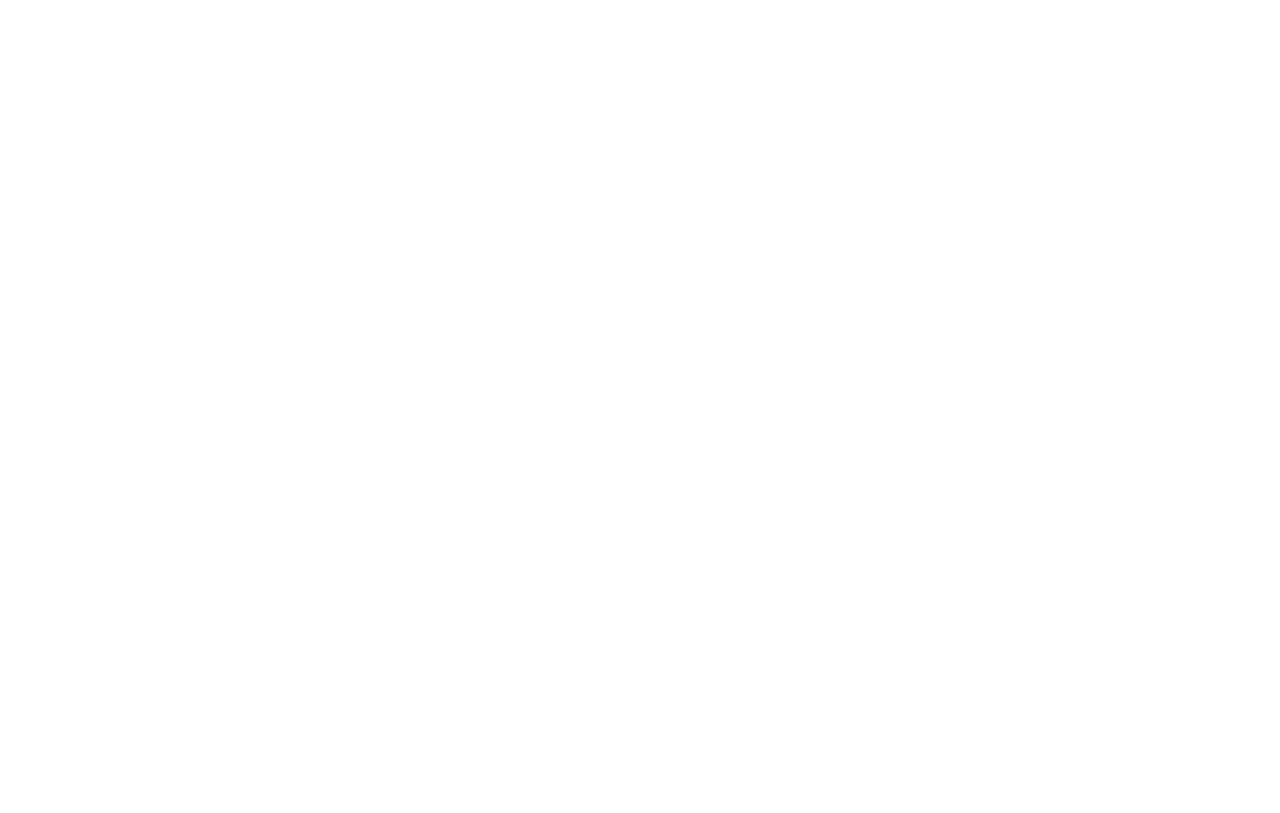
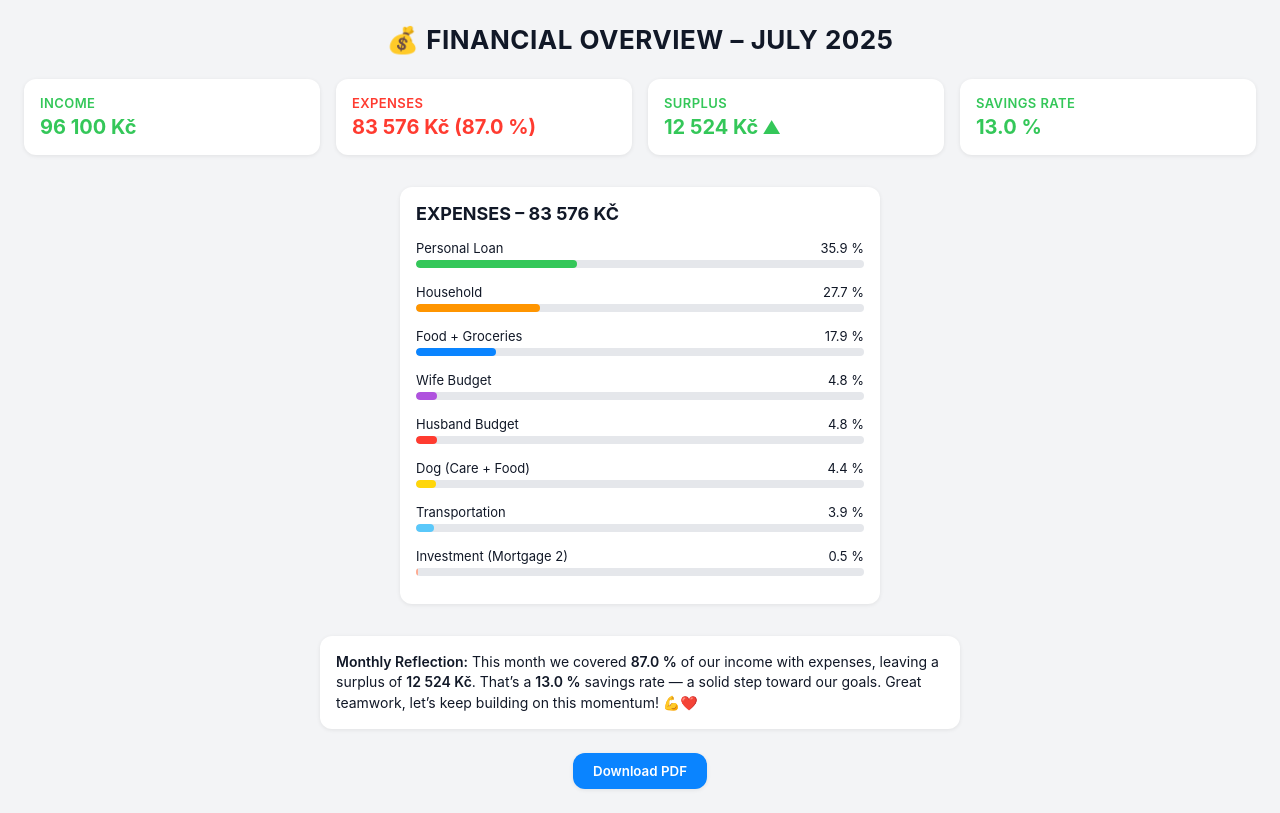
Before and after one commit to Tomikoravec911/budget-report, a plain HTML site: page index.html in a window 1280 px wide. Drawn offline with Linux system fonts and the light colour scheme.

Commit message:
Update index.html

```diff
--- a/index.html
+++ b/index.html
@@ -10,3 +10,103 @@
       --white: #fff;
       --text: #111827;
       --muted: #6b7280;
+      --shadow: 0 1px 4px rgba(0,0,0,.08);
+      --radius: 12px;
+      --green: #34c759;
+      --red: #ff3b30;
+      --orange: #ff9500;
+      --blue: #0a84ff;
+      --purple: #af52de;
+      --yellow: #ffd60a;
+      --cyan: #5ac8fa;
+      --peach: #ffab91;
+      --grey: #b0bec5;
+    }
+    * { box-sizing: border-box; margin: 0; padding: 0; font-family: -apple-system, BlinkMacSystemFont, 'Segoe UI', Roboto, Helvetica, Arial, sans-serif; }
+    body { background: var(--bg); color: var(--text); padding: 24px; }
+    h1 { text-align: center; font-size: 26px; font-weight: 700; margin-bottom: 24px; letter-spacing: .5px; text-transform: uppercase; display: flex; justify-content: center; align-items: center; gap: 8px; }
+    .grid { display: grid; gap: 16px; grid-template-columns: repeat(auto-fit, minmax(200px, 1fr)); margin-bottom: 32px; }
+    .card { background: var(--white); padding: 16px; border-radius: var(--radius); box-shadow: var(--shadow); display: flex; flex-direction: column; gap: 4px; }
+    .label { font-size: 13px; color: var(--muted); text-transform: uppercase; font-weight: 600; letter-spacing: .4px; }
+    .value { font-size: 20px; font-weight: 700; display: flex; align-items: center; gap: 4px; }
+    .detail { display: block; max-width: 480px; margin: 0 auto; }
+    .row { margin-bottom: 12px; }
+    .row-head { display: flex; justify-content: space-between; font-size: 13px; margin-bottom: 4px; text-transform: capitalize; }
+    .bar-wrap { height: 8px; background: #e5e7eb; border-radius: 4px; overflow: hidden; }
+    .bar { height: 100%; border-radius: 4px; }
+    .note-card { background: var(--white); padding: 16px; border-radius: var(--radius); box-shadow: var(--shadow); max-width: 640px; margin: 32px auto 0; font-size: 14px; line-height: 1.45; color: var(--text); }
+    .note-card strong { font-weight: 600; }
+    .download { display: block; margin: 24px auto 0; text-align: center; }
+    button { padding: 10px 20px; border: none; background: var(--blue); color: white; font-weight: 600; border-radius: var(--radius); cursor: pointer; box-shadow: var(--shadow); }
+  </style>
+</head>
+<body>
+  <h1>💰 FINANCIAL OVERVIEW – JULY 2025</h1>
+  <div class="grid" id="summary"></div>
+  <div class="detail">
+    <div class="card" id="expenses"></div>
+  </div>
+  <div class="note-card" id="note"></div>
+  <div class="download"><button onclick="downloadPDF()">Download PDF</button></div>
+
+  <script src="https://cdnjs.cloudflare.com/ajax/libs/html2pdf.js/0.10.1/html2pdf.bundle.min.js"></script>
+  <script>
+    const incomeData = [
+      { name: 'BJJ (Gym)', amount: 1000 },
+      { name: 'Full‑time (Gen)', amount: 71000 },
+      { name: 'Side Hustle (Apartments)', amount: 24100 },
+    ];
+    const expenseData = [
+      { name: 'Household', amount: 23176 },
+      { name: 'Food + Groceries', amount: 15000 },
+      { name: 'Personal Loan', amount: 30000 },
+      { name: 'Wife Budget', amount: 4000 },
+      { name: 'Husband Budget', amount: 4000 },
+      { name: 'Dog (Care + Food)', amount: 3700 },
+      { name: 'Transportation', amount: 3300 },
+      { name: 'Investment (Mortgage 2)', amount: 400 },
+    ];
+    const COLORS = ['var(--green)','var(--orange)','var(--blue)','var(--purple)','var(--red)','var(--yellow)','var(--cyan)','var(--peach)','var(--grey)'];
+    const fmt = n => n.toLocaleString('cs-CZ') + ' Kč';
+
+    const totalIncome = incomeData.reduce((s,i)=>s+i.amount,0);
+    const totalExpenses = expenseData.reduce((s,i)=>s+i.amount,0);
+    const surplus = totalIncome - totalExpenses;
+    const savingsRate = totalIncome === 0 ? 0 : (surplus/totalIncome)*100;
+    const expensesPct = totalIncome === 0 ? 0 : (totalExpenses/totalIncome)*100;
+
+    const arrowSymbol = surplus >= 0 ? '▲' : '▼';
+    const arrowColor = surplus >= 0 ? 'var(--green)' : 'var(--red)';
+
+    const summary = [
+      { label:'INCOME', value: fmt(totalIncome), color:'var(--green)' },
+      { label:'EXPENSES', value: `${fmt(totalExpenses)} (${expensesPct.toFixed(1)} %)`, color:'var(--red)' },
+      { label: surplus >=0 ? 'SURPLUS' : 'DEFICIT', value: `${fmt(surplus)} <span style="color:${arrowColor};font-size:18px;">${arrowSymbol}</span>`, color: arrowColor },
+      { label:'SAVINGS RATE', value: `${savingsRate.toFixed(1)} %`, color: arrowColor },
+    ];
+    const summaryEl = document.getElementById('summary');
+    summary.forEach(c => {
+      const card = document.createElement('div'); card.className = 'card';
+      card.innerHTML = `<span class="label" style="color:${c.color};">${c.label}</span><span class="value" style="color:${c.color};">${c.value}</span>`;
+      summaryEl.appendChild(card);
+    });
+
+    const expenseEl = document.getElementById('expenses');
+    expenseEl.innerHTML = `<h2 style="margin:0 0 12px;font-size:18px;text-transform:uppercase;">Expenses – ${fmt(totalExpenses)}</h2>`;
+    expenseData.sort((a,b)=>b.amount-a.amount).forEach((row,i)=>{
+      const pct=(row.amount/totalExpenses)*100;
+      const div=document.createElement('div');div.className='row';
+      div.innerHTML=`<div class='row-head'><span>${row.name}</span><span>${pct.toFixed(1)} %</span></div><div class='bar-wrap'><div class='bar' style='background:${COLORS[i%COLORS.length]};width:${pct}%'></div></div>`;
+      expenseEl.appendChild(div);
+    });
+
+    const note = document.getElementById('note');
+    note.innerHTML = `<strong>Monthly Reflection:</strong> This month we covered <strong>${expensesPct.toFixed(1)} %</strong> of our income with expenses, leaving a surplus of <strong>${fmt(surplus)}</strong>. That’s a <strong>${savingsRate.toFixed(1)} %</strong> savings rate — a solid step toward our goals. Great teamwork, let’s keep building on this momentum! 💪❤️`;
+
+    function downloadPDF() {
+      const element = document.body;
+      html2pdf().from(element).save('budget-report-july-2025.pdf');
+    }
+  </script>
+</body>
+</html>
```
